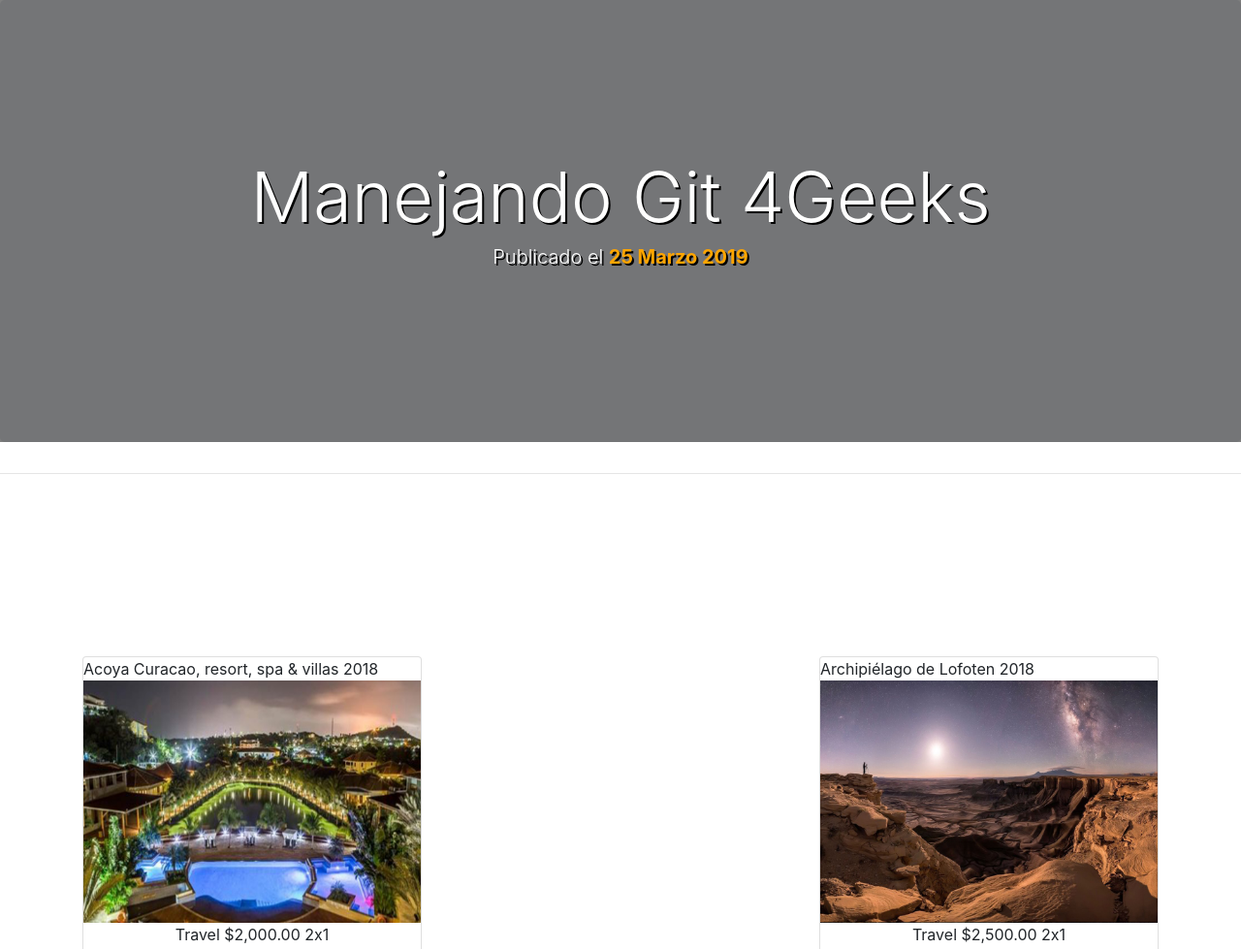
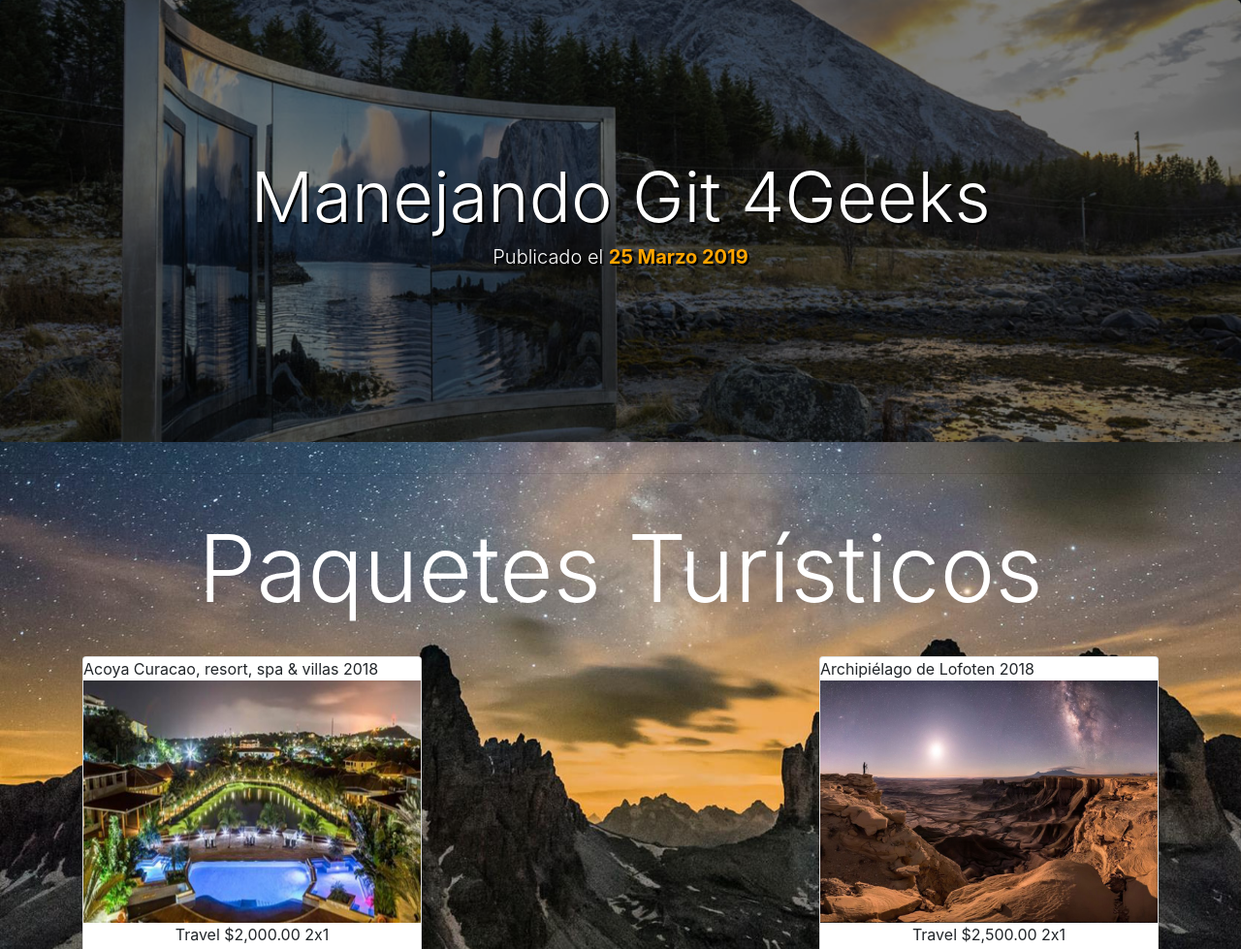
Before and after one commit to carlos10796/miwebGit, a plain HTML site: page index.html in a window 1280 px wide. Shown: the top 979 px of the page at 97% size. Drawn offline with Linux system fonts and the light colour scheme.

Commit message:
Agregue imagenes al body y al jumbotron

```diff
--- a/css/style.css
+++ b/css/style.css
@@ -7,12 +7,12 @@
 }
 
 body{
-	background-image: url('../img/');
+	background-image: url('../img/montaña.jpg');
 	background-size: cover;
 }
 
 .bg-cover {
-	background-image: url('../img/');
+	background-image: url('../img/jumbotron.jpg');
 }
 
 a {
```
